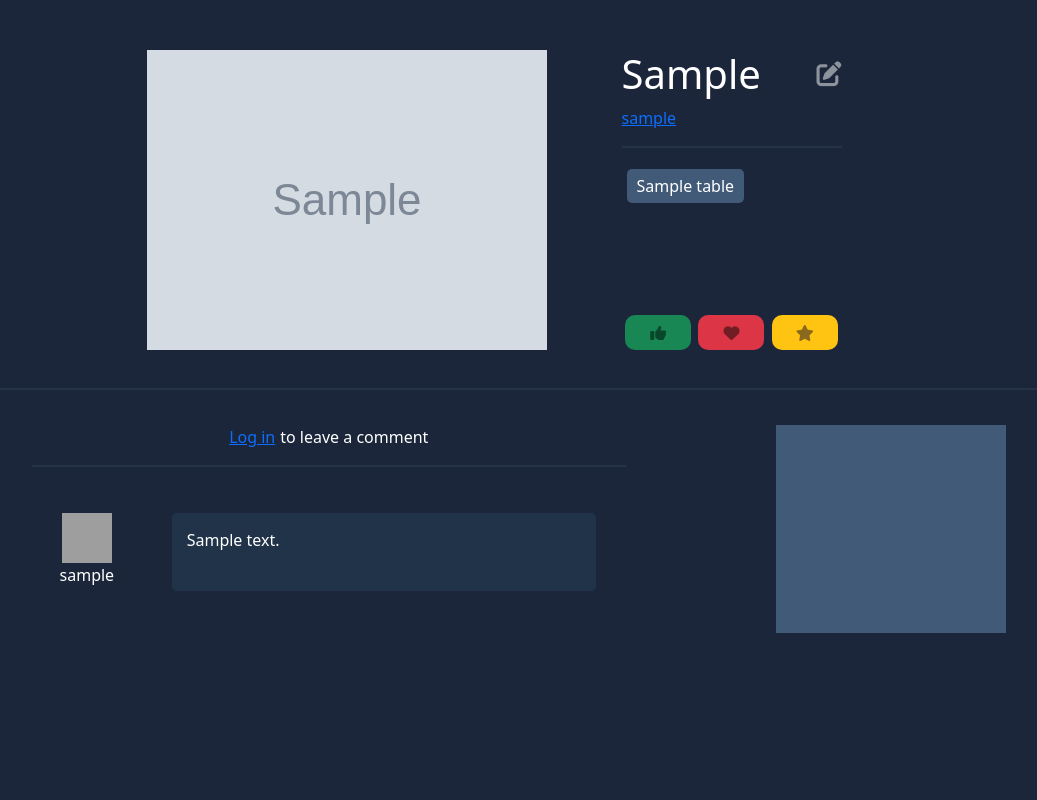
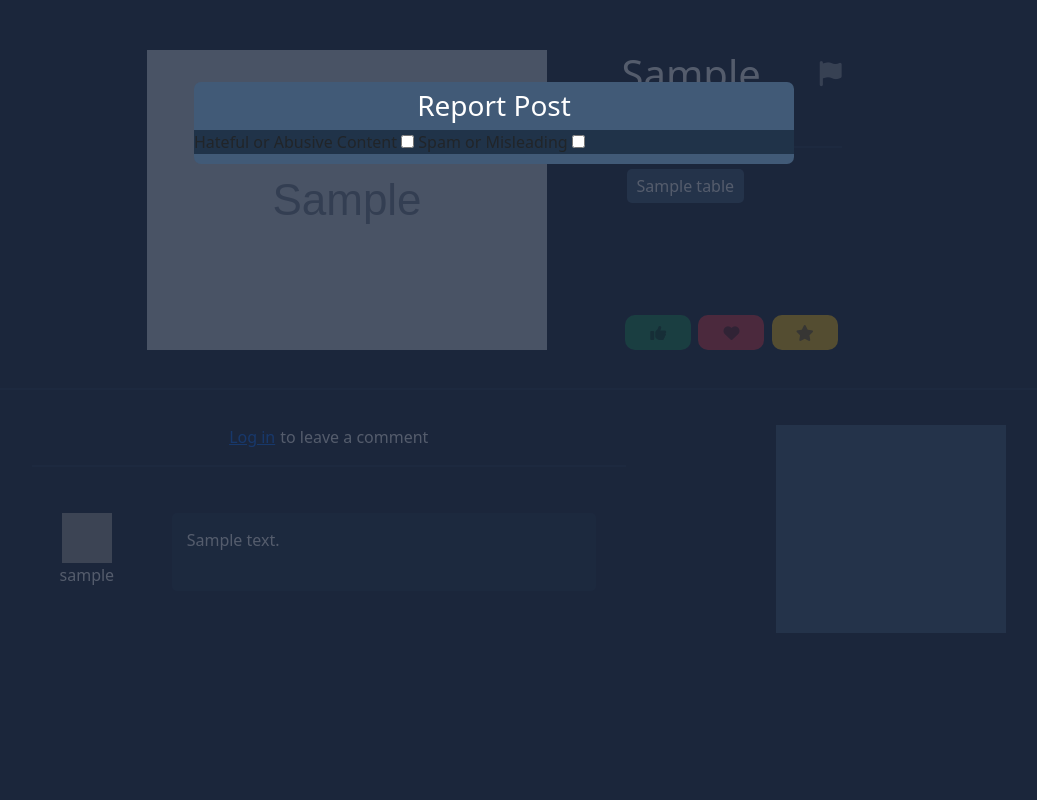
Before and after one commit to JRichm/artistlinq, a Flask app: page /post/1/ in a window 1280 px wide; the page is wider, and only the part inside the window is pictured. Shown: the part 79-879 px from the top of that part, without its empty margins (146-1183 px from the left). Before the commit the page ends 712 px from the top of that part, so only its background shows below. Run offline with Flask 3, Linux system fonts and the light colour scheme; tables that the repository leaves empty hold one stand-in row (values such as "Sample post"); grey boxes marked "Sample" are stand-in pictures; some libraries are stand-ins or nearby versions; grey boxes are pictures that could not be loaded.

Commit message:
added report post menu

```diff
--- a/forms.py
+++ b/forms.py
@@ -6,7 +6,7 @@
 from werkzeug.security import generate_password_hash, check_password_hash
 from flask import flash, redirect, url_for, session, request
 from flask_wtf import FlaskForm
-from wtforms import StringField, PasswordField, SubmitField, TextAreaField, FileField, SelectField
+from wtforms import StringField, PasswordField, SubmitField, TextAreaField, FileField, SelectField, BooleanField
 from wtforms.validators import DataRequired, Email, EqualTo
 from markupsafe import Markup
 import crud
@@ -166,3 +166,8 @@ class UserSettingsPrivacy(FlaskForm):
     see_me = SelectField('Who can view my profile?', choices=[('anyone', 'Anyone'), ('followers', 'Followers'), ('only-me', 'Only Me')])
     message_me = SelectField('Who can message me?', choices=[('anyone', 'Anyone'), ('followers', 'Followers'), ('friends', 'Friends')])
     blocked_users_button = StringField('Blocked Users cannot view your profile or send you messages', render_kw={'type': 'button', 'value': 'Blocked Users'})
+
+
+class ReportPostForm(FlaskForm):
+    hateful = BooleanField('Hateful or Abusive Content')
+    spam = BooleanField('Spam or Misleading')
--- a/server.py
+++ b/server.py
@@ -77,6 +77,7 @@ def view_post(post_id):
     post_author = crud.get_user_by_id(post.user_id)
     post_tags = crud.get_tags_from_post_id(post_id)
     post_comments = crud.get_comments_from_post_id(post_id)
+    post_settings = forms.ReportPostForm()
     commentForm = forms.CommentForm()
     likeButtonsForm = forms.LikeButtonsForm()
     username = check_login()
@@ -94,11 +95,11 @@ def view_post(post_id):
                            post_author=post_author,
                            post_tags=post_tags,
                            post_comments=post_comments,
+                           post_settings=post_settings,
                            commentForm=commentForm,
                            likeButtonsForm=likeButtonsForm,
                            userLikes=userLikes,
                            user=user)
-
 
 ### " Edit Profile View " ###
 @app.route('/user/<username>/edit_user/<edit_endpoint>', methods=['GET', 'POST'])
--- a/static/css/post.css
+++ b/static/css/post.css
@@ -26,13 +26,13 @@ main {
     padding: 50px 50px 25px 50px;
 }
 
-#post-settings {
+#post-settings, #report-post {
     text-align: right;
     font-size: 25px;
     opacity: 50%;
 }
 
-#post-settings:hover {
+#post-settings:hover, #report-post:hover {
     opacity: 100%;
     cursor: pointer;
 }
@@ -212,3 +212,48 @@ main {
     color: white;
     margin: 0px 0px 0px 5px;
 }
+
+
+.report-menu-screen {
+    background-color: rgb(27,38,59,0.75);
+    display: flex;
+    justify-content: center;
+    z-index: 10;
+    position: absolute;
+    height: 100%;
+    width: 100%;
+}
+
+.report-menu {
+    position: fixed;
+    display: flex;
+    flex-direction: column;
+    align-items: center;
+    height: 400px;
+    width: 600px;
+    margin: 75px;
+    border-radius: 5px;
+}
+
+.dialog-header {
+    background-color: #415a77;
+    text-align: center;
+    width: 100%;
+    color: white;
+    position: absolute;
+    padding: 7px;
+    margin: 7px;
+    border-radius: 7px 7px 0px 0px;
+}
+.report-form {
+    margin-top: 55px;
+    background-color: #203349;
+    width: 100%;
+}
+
+.dialog-footer {
+    height: 10px;
+    background-color: #415a77;
+    width: 100%;
+    border-radius: 0px 0px 7px 7px;
+}
--- a/static/javascript/post.js
+++ b/static/javascript/post.js
@@ -1,7 +1,6 @@
 const likeButton = document.querySelector('.like-button');
 const favoriteButton = document.querySelector('.favorite-button');
 const starButton = document.querySelector('.star-button');
-
 
 if (userLikes[0]) {
     likeButton.classList.remove('like-button');
@@ -23,3 +22,11 @@ function autoResize() {
     textarea.style.height = "auto";
     textarea.style.height = textarea.scrollHeight + "px";
 }
+
+const postSettings = document.getElementById('post-settings');
+
+postSettings.addEventListener('click', openReportMenu)
+
+function openReportMenu() {
+
+}
--- a/templates/post.html
+++ b/templates/post.html
@@ -16,7 +16,11 @@
         </article>
         <aside class="post-details">
             <div class="top-container">
-                <h1>{{ post.caption }}<i id='post-settings' class="fa-solid fa-pen-to-square"></i></h1>
+                {% if post_author.username == user.username %}
+                    <h1>{{ post.caption }}<i id='report-post' onclick="window.location.href='/post/{{ post.post_id }}/post_settings'" class="fa-solid fa-pen-to-square"></i></h1>
+                {% else %}
+                    <h1>{{ post.caption }}<i id='post-settings' class="fa-solid fa-flag"></i></h1>
+                {% endif %}
                 <a href="/user/{{ post_author.username }}">{{ post_author.username }}</a>
                 <hr>
                 <div id="tag-list-box" class="tag-list-box">
@@ -33,6 +37,23 @@
                 </form>
             </div>
         </aside>
+        <span class="report-menu-screen">
+            <div class="report-menu">
+                <h3 class="dialog-header">Report Post</h3>
+                <form class="report-form">
+                    {{ post_settings.csrf_token }}
+
+                    {% for field in post_settings %}
+                        {% if field.type != 'CSRFTokenField' %}
+                        <span>
+                            {{ field.label }} {{ field }}
+                        </span>
+                        {% endif %}
+                    {% endfor %}
+                </form>
+                <footer class="dialog-footer"></footer>
+            </div>
+        </span>
         <hr style="position: absolute; align-self: flex-end; width: 1555px; height: 2px; margin: -15px;">
     </section>
     <section class="secondary-section">
```
